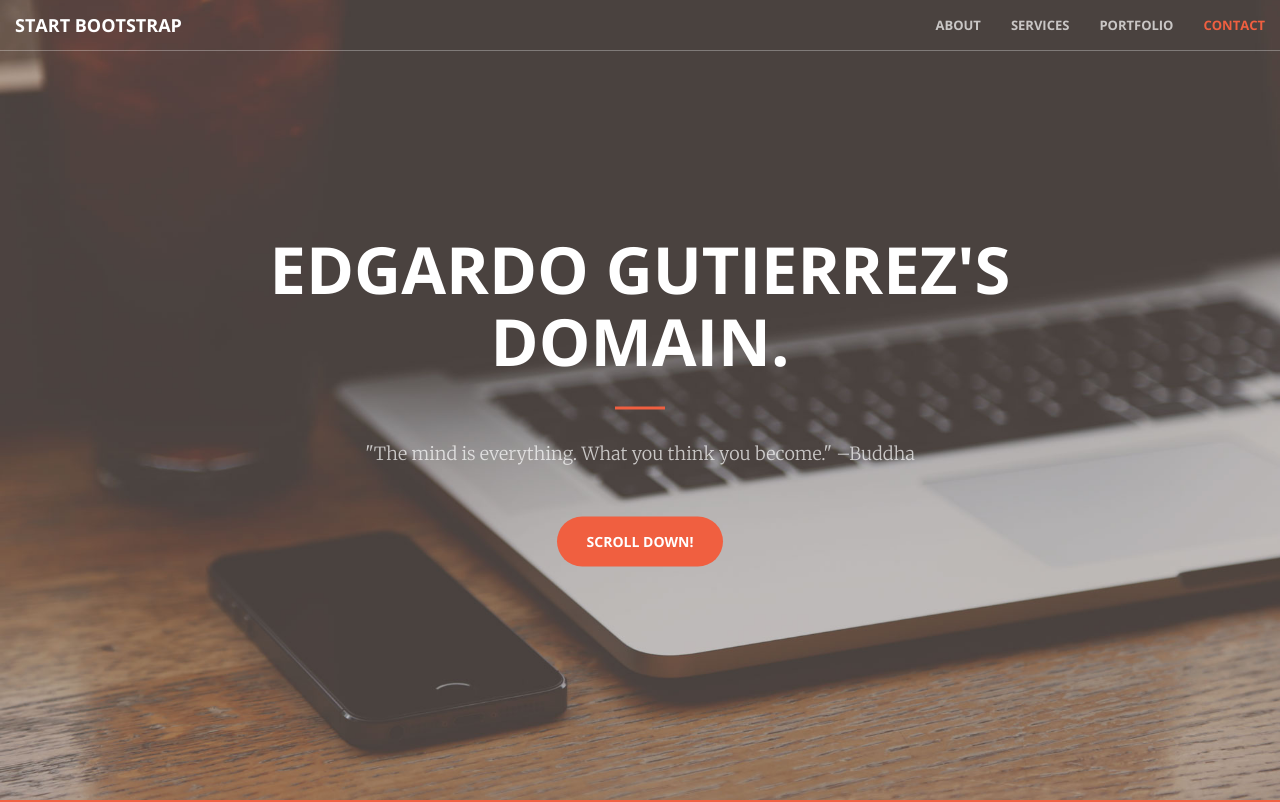
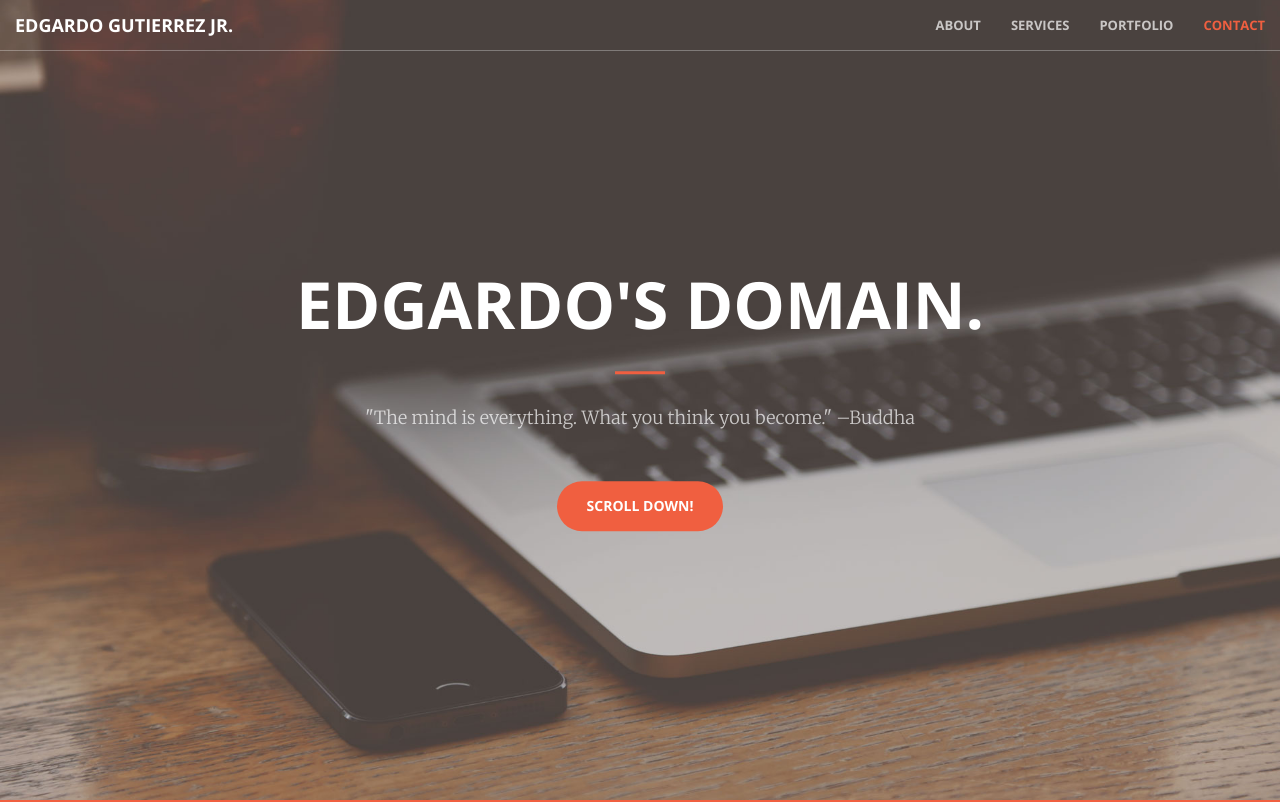
Before and after one commit to gutiere/gutiere.github.io, a plain HTML site: page index.html in a window 1280 px wide. Shown: the top 802 px of the page. Drawn offline with nearby package versions, Linux system fonts and the light colour scheme.

Commit message:
Personalized

```diff
--- a/index.html
+++ b/index.html
@@ -9,7 +9,7 @@
     <meta name="description" content="">
     <meta name="author" content="">
 
-    <title>Creative - Start Bootstrap Theme</title>
+    <title>Get to know me</title>
 
     <!-- Bootstrap Core CSS -->
     <link rel="stylesheet" href="css/bootstrap.min.css" type="text/css">
@@ -46,7 +46,7 @@
                     <span class="icon-bar"></span>
                     <span class="icon-bar"></span>
                 </button>
-                <a class="navbar-brand page-scroll" href="#page-top">Start Bootstrap</a>
+                <a class="navbar-brand page-scroll" href="#page-top">Edgardo Gutierrez Jr.</a>
             </div>
 
             <!-- Collect the nav links, forms, and other content for toggling -->
@@ -74,7 +74,7 @@
     <header>
         <div class="header-content">
             <div class="header-content-inner">
-                <h1>Edgardo Gutierrez's Domain.</h1>
+                <h1>Edgardo's Domain.</h1>
                 <hr>
                 <p>"The mind is everything. What you think you become."  –Buddha</p>
                 <a href="#about" class="btn btn-primary btn-xl page-scroll">Scroll Down!</a>
@@ -258,7 +258,7 @@
                 </div>
                 <div class="col-lg-4 text-center">
                     <i class="fa fa-envelope-o fa-3x wow bounceIn" data-wow-delay=".1s"></i>
-                    <p><a href="mailto:your-email@your-domain.com">EdgardoGutierrezJr@gmail.com</a></p>
+                    <p><a href="mailto:yEdgardoGutierrezJr@gmail.com">EdgardoGutierrezJr@gmail.com</a></p>
                 </div>
             </div>
         </div>
```
